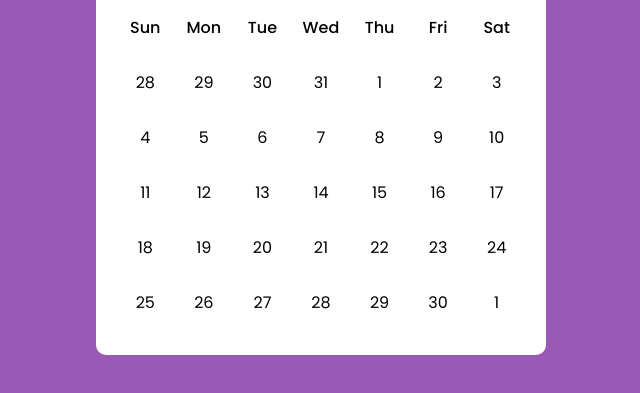
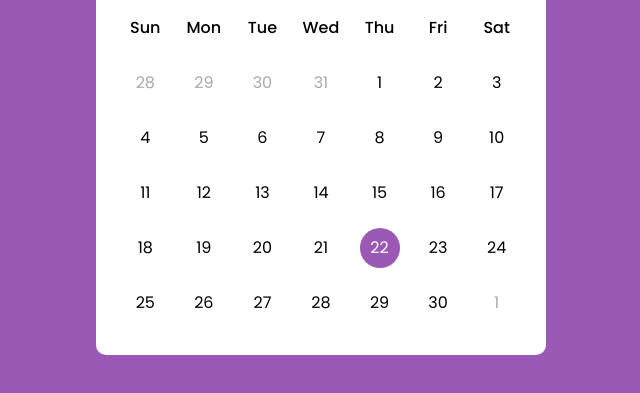
Before and after one commit to jsw7482/Calendar, a plain HTML site: page index.html in a window 1280 px wide. Shown: the part 263-656 px from the top of the page, without its empty margins (319-959 px from the left). Drawn offline with nearby package versions, Linux system fonts and the light colour scheme.

Commit message:
renamed file, finished html and css for the calendar

```diff
--- a/index.html
+++ b/index.html
@@ -27,10 +27,10 @@
                     <li>Sat</li>
                 </ul>
                 <ul class="days">
-                    <li>28</li>
-                    <li>29</li>
-                    <li>30</li>
-                    <li>31</li>
+                    <li class = "inactive">28</li>
+                    <li class = "inactive">29</li>
+                    <li class = "inactive">30</li>
+                    <li class = "inactive">31</li>
                     <li>1</li>
                     <li>2</li>
                     <li>3</li>
@@ -52,7 +52,7 @@
                     <li>19</li>
                     <li>20</li>
                     <li>21</li>
-                    <li>22</li>
+                    <li class = "active">22</li>
                     <li>23</li>
                     <li>24</li>
                     <li>25</li>
@@ -61,7 +61,7 @@
                     <li>28</li>
                     <li>29</li>
                     <li>30</li>
-                    <li>1</li>
+                    <li class = "inactive">1</li>
                 </ul>
 
             </div>
--- a/style.css
+++ b/style.css
@@ -68,6 +68,12 @@ header .icons span:last-child{
     cursor: pointer;
     margin-top: 30px;
 }
+.days li.inactive{
+    color: #aaa;
+}
+.days li.active{
+    color: #fff;
+}
 .calendar .days li::before{
     position:absolute;
     content: "";
@@ -82,3 +88,6 @@ header .icons span:last-child{
 .days li:hover::before{
     background: #f2f2f2;
 }
+.days li.active::before{
+    background: #9B59B6;
+}
```
Also changed, not shown: Calendar.js (deleted), script.js (added).
